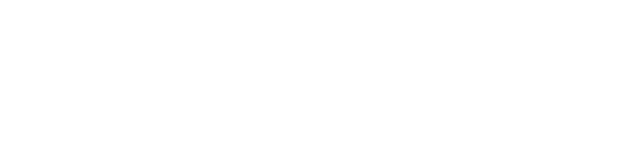
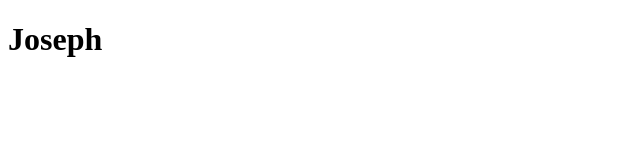
Before and after one commit to Heyitsbribri/practice.assignment, a plain HTML site: page index.html in a window 1280 px wide. Shown: the whole page, without its empty margins (0-640 px from the left). Drawn offline with Linux system fonts and the light colour scheme.

Commit message:
added headline

```diff
--- a/index.html
+++ b/index.html
@@ -7,6 +7,6 @@
     <title>Briana Navarro</title>
 </head>
 <body>
-
+    <h1> Joseph </h1>
 </body>
 </html>
```
